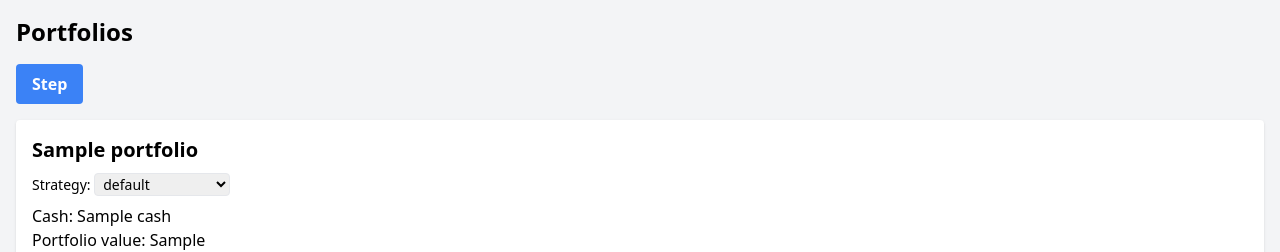
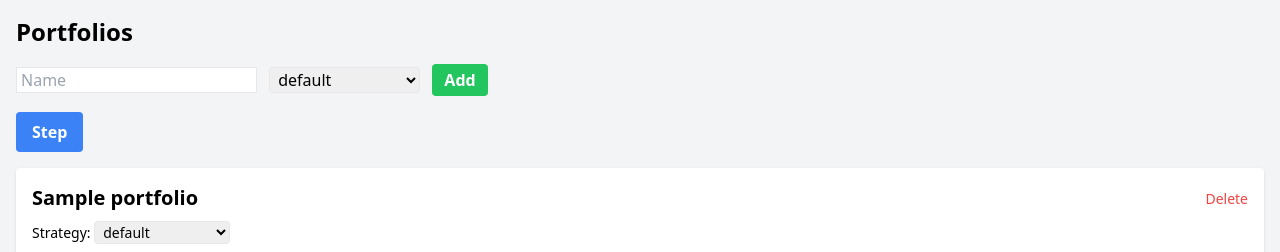
Before and after one commit to 0x92/alpaca-ai-trading-bot, a Flask app: template templates/dashboard.html in a window 1280 px wide. Shown: the top 252 px of the page. Run offline with Flask 3, Linux system fonts and the light colour scheme; the template is opened without the code that fills it: most values are stand-ins (such as "Sample title", 1, 10 or a date in 2020); parts of the project's set-up code (start-up, migrations or seed data) failed here and were passed over; some libraries are stand-ins or nearby versions.

Commit message:
Implement portfolio management UI and persistence

```diff
--- a/app.py
+++ b/app.py
@@ -1,3 +1,5 @@
+from pathlib import Path
+
 from flask import Flask, render_template, redirect, url_for, request
 from flask_socketio import SocketIO
 
@@ -8,13 +10,16 @@ ENV = load_env()
 API_KEY = ENV.get("ALPACA_API_KEY")
 SECRET_KEY = ENV.get("ALPACA_SECRET_KEY")
 BASE_URL = ENV.get("ALPACA_BASE_URL")
+PORTFOLIO_FILE = Path("portfolios.json")
 
 manager = MultiPortfolioManager()
 
-# Only create live portfolios if proper credentials are provided
-if API_KEY and "your_alpaca_api_key" not in API_KEY:
+# load persisted portfolios or create defaults if none exist
+manager.load_from_file(PORTFOLIO_FILE, API_KEY, SECRET_KEY, BASE_URL)
+if not manager.portfolios and API_KEY and "your_alpaca_api_key" not in API_KEY:
     manager.add_portfolio(Portfolio("P1", API_KEY, SECRET_KEY, BASE_URL))
     manager.add_portfolio(Portfolio("P2", API_KEY, SECRET_KEY, BASE_URL))
+    manager.save_to_file(PORTFOLIO_FILE)
 
 app = Flask(__name__)
 socketio = SocketIO(app, async_mode="threading")
@@ -62,6 +67,24 @@ def set_strategy(name: str):
         if p.name == name:
             p.strategy_type = strategy
             break
+    manager.save_to_file(PORTFOLIO_FILE)
+    return redirect(url_for("index"))
+
+
+@app.route("/portfolio/create", methods=["POST"])
+def create_portfolio():
+    name = request.form.get("name")
+    strategy = request.form.get("strategy_type", "default")
+    if name:
+        manager.add_portfolio(Portfolio(name, API_KEY, SECRET_KEY, BASE_URL, strategy))
+        manager.save_to_file(PORTFOLIO_FILE)
+    return redirect(url_for("index"))
+
+
+@app.route("/portfolio/<name>/delete", methods=["POST"])
+def delete_portfolio(name: str):
+    manager.remove_portfolio(name)
+    manager.save_to_file(PORTFOLIO_FILE)
     return redirect(url_for("index"))
 
 
--- /dev/null
+++ b/portfolios.json
@@ -0,0 +1,4 @@
+[
+    {"name": "P1", "strategy_type": "default"},
+    {"name": "P2", "strategy_type": "default"}
+]
--- a/templates/dashboard.html
+++ b/templates/dashboard.html
@@ -2,13 +2,27 @@
 
 {% block content %}
 <h1 class="text-2xl font-bold mb-4">Portfolios</h1>
+<form method="post" action="{{ url_for('create_portfolio') }}" class="mb-4 space-x-2">
+    <input type="text" name="name" placeholder="Name" required class="border px-1 py-0" />
+    <select name="strategy_type" class="border rounded px-1 py-0">
+        {% for s in ['default', 'momentum', 'mean_reversion'] %}
+        <option value="{{ s }}">{{ s }}</option>
+        {% endfor %}
+    </select>
+    <button type="submit" class="bg-green-500 hover:bg-green-700 text-white font-bold py-1 px-3 rounded">Add</button>
+</form>
 <form method="post" action="{{ url_for('step') }}" class="mb-4">
     <button type="submit" class="bg-blue-500 hover:bg-blue-700 text-white font-bold py-2 px-4 rounded">Step</button>
 </form>
 <div class="space-y-4">
     {% for p in portfolios %}
     <div id="portfolio-{{ p.name }}" class="bg-white shadow p-4 rounded">
-        <h2 class="text-xl font-semibold">{{ p.name }}</h2>
+        <div class="flex justify-between items-center">
+            <h2 class="text-xl font-semibold">{{ p.name }}</h2>
+            <form method="post" action="{{ url_for('delete_portfolio', name=p.name) }}">
+                <button type="submit" class="text-red-500 text-sm">Delete</button>
+            </form>
+        </div>
         <form method="post" action="{{ url_for('set_strategy', name=p.name) }}" class="my-2">
             <label class="text-sm">Strategy:
                 <select name="strategy_type" onchange="this.form.submit()" class="border rounded px-1 py-0">
```
Also changed, not shown: Tasks.md (+3 -3 lines), app/portfolio_manager.py (+44 -0 lines).
